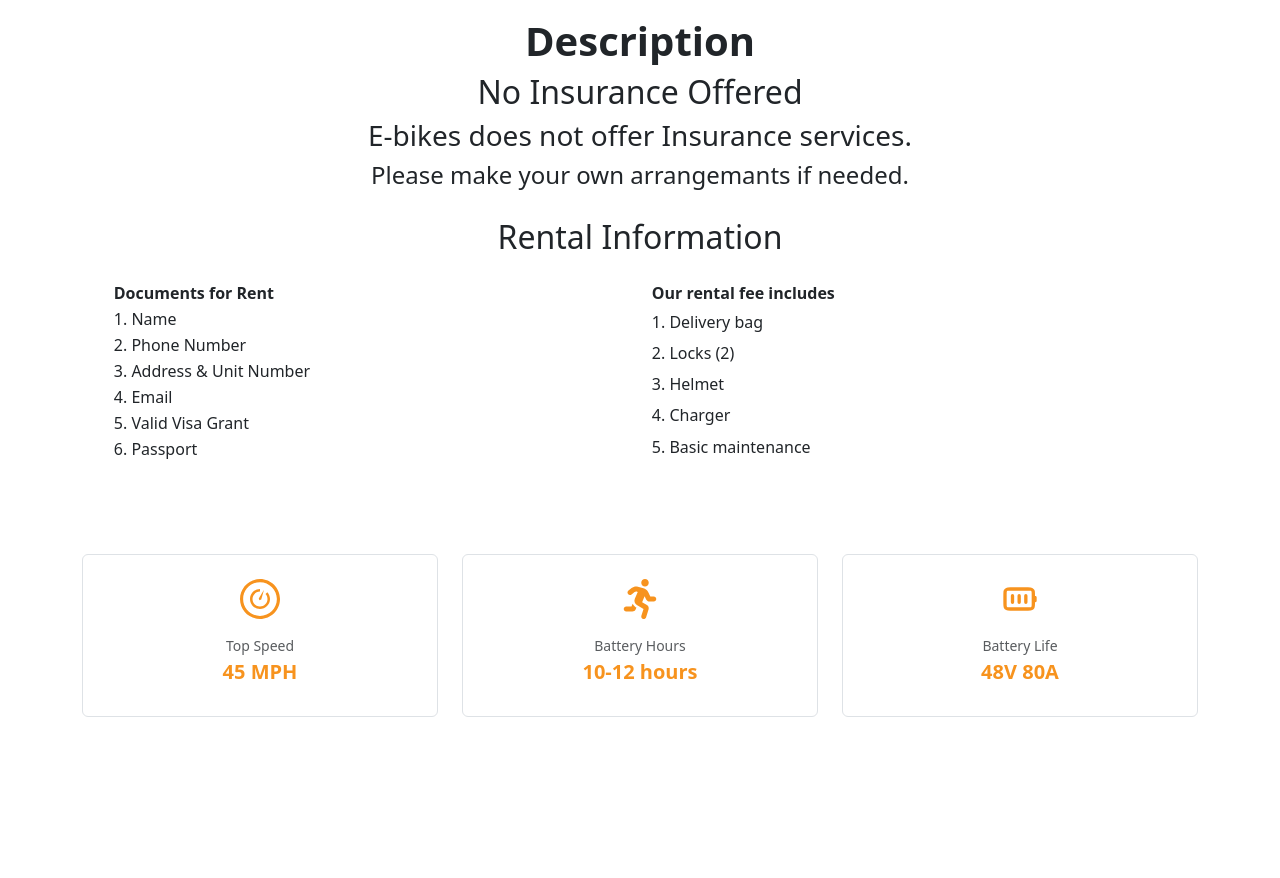
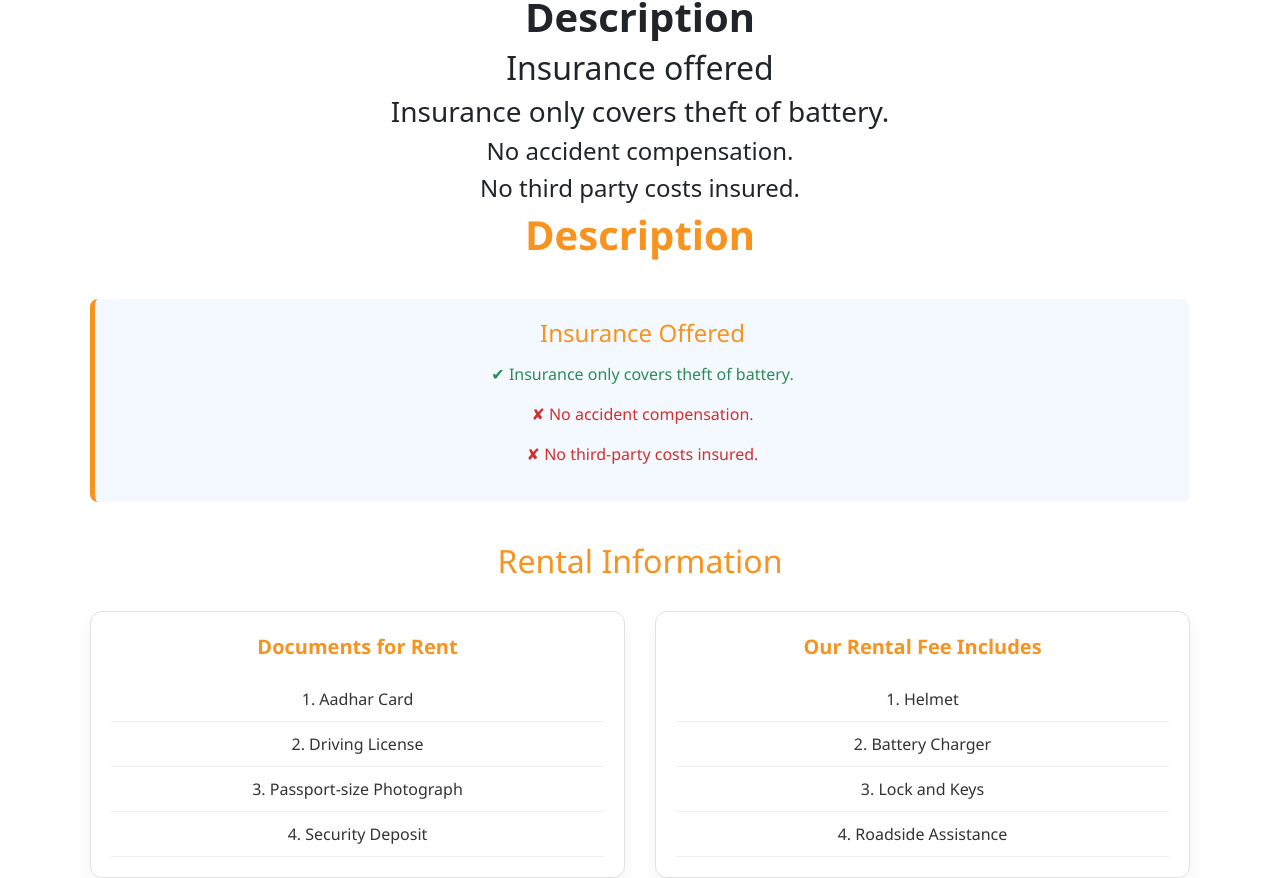
Before and after one commit to yashvikotak2003/E-bikes-Beyond-27-2025, a Next.js app: page /latestredproductdetails in a window 1280 px wide. Shown: the part 1053-1931 px from the top of the page. Before the commit the page ends 1818 px from the top, so only its background shows below. Built offline with nearby package versions, Linux system fonts and the light colour scheme.

Commit message:
Text Changes and Client Chnages in Beyond Bikes
Text Changes and Client Chnages in Beyond Bikes

```diff
--- a/src/app/amazingoffers/page.js
+++ b/src/app/amazingoffers/page.js
@@ -205,7 +205,7 @@ export default function AmazingOffers() {
       </section> */}
       <section className="hero-section">
   <h1 className="hero-title">SCHOOL STUDENTS DISCOUNT</h1>
-  <h2 className="hero-subtitle">Students deal</h2>
+  <h2 className="hero-subtitle">Students Discount</h2>
 
   <div className="food-container">
     {foodData.map((item, idx) => (
--- a/src/app/components/Hero.js
+++ b/src/app/components/Hero.js
@@ -210,7 +210,7 @@ export default function Hero() {
               fontWeight:'600',
               border:'none'
             }}
-            >Rent NOW</a>
+            >RENT NOW</a>
 
             {/* SEO fallback for crawlers */}
             <noscript>
--- a/src/app/components/Promotion.js
+++ b/src/app/components/Promotion.js
@@ -84,7 +84,7 @@ export default function Promotion() {
         <h4 className="mb-3" itemProp="opens">
           Mon - Sun: <time dateTime="10:00">9am</time> - <time dateTime="18:00">7pm</time>
         </h4>
-        <h4 className="mb-0 text-dark fw-semibold" itemProp="closes">All E-bikes Avaliable at anytime</h4>
+        <h4 className="mb-0 text-dark fw-semibold" itemProp="closes">All E-bikes avaliable at anytime</h4>
       </div>
     </motion.section>
   );
--- a/src/app/json/products.json
+++ b/src/app/json/products.json
@@ -18,7 +18,7 @@
     {
       "id": 3,
       "name": "E-bike 10-12h",
-      "image": "/images/latest-ready-to-run-e-bike-red-removebg-preview-latest-one.png",
+      "image": "/images/Latest-Change-Angle-Red-Cycle.png",
       "price": "$70.00 USD",
       "oldPrice": "$80.00 USD"
     }
--- a/src/app/latestredproductdetails/page.js
+++ b/src/app/latestredproductdetails/page.js
@@ -281,7 +281,7 @@ export default function CartoonDetailsPage() {
           </div>
         </div>
       </div>
-      <div className="container text-center py-5">
+      <div className="container text-center py-4">
         {/* <ul className="nav nav-tabs justify-content-center border-0 mb-4">
           <li className="nav-item">
             <a className="nav-link active fw-bold" aria-current="page" href="#">Description</a>
@@ -294,50 +294,49 @@ export default function CartoonDetailsPage() {
           </li>
         </ul> */}
         <h1 className="fw-bold" aria-current="page" href="#">Description</h1>
-            <h2>No Insurance Offered</h2>
-            <h3>E-bikes does not offer Insurance services.</h3>
-            <h4>Please make your own arrangemants if needed.</h4>
+            <h2>Insurance offered</h2>
+            <h3>Insurance only covers theft of battery.</h3>
+            <h4>No accident compensation.</h4>
+            <h4>No third party costs insured.</h4>
 
         {/* <h2 className="fw-bold display-5">Conquer the city streets or <br /><span className="text-secondary">the mountain trails</span></h2> */}
         {/* <p className="mt-3 fs-5 text-muted px-2 px-md-5">
          The MK220 new generation 20 Cargo E-Bike comes with our Battery Efficiency Saving (BES) technology.  This new BES technology give riders 20% more of their trip is distance and 10% more of the gradeability and 10% less of its weight than our old generation .  </p> */}
 
-         <div style={{ padding: '20px' }}>
-      <h2 className='mb-4' style={{ textAlign: 'center' }}>Rental Information</h2>
-      <div style={{ display: 'flex', justifyContent: 'space-around' }}>
-        {/* Documents for Rent Table */}
-        <table style={{ width: '48%', margin: '0 10px', padding:'10px', textAlign: 'left',borderRadius:'10px' }}>
-          <thead>
-            <tr>
-              <th>Documents for Rent</th>
-            </tr>
-          </thead>
-          <tbody>
-            {documentsForRent.map((item, index) => (
-              <tr key={index}>
-                <td>{index + 1}. {item}</td>
-              </tr>
-            ))}
-          </tbody>
-        </table>
+         <div className="description-section">
+  <h1 className="section-title">Description</h1>
 
-        {/* Important Information Table */}
-        <table style={{ width: '48%', margin: '0 10px', textAlign: 'left' }}>
-          <thead>
-            <tr>
-              <th>Our rental fee includes</th>
-            </tr>
-          </thead>
-          <tbody>
-            {importantInformation.map((item, index) => (
-              <tr key={index}>
-                <td>{index + 1}. {item}</td>
-              </tr>
-            ))}
-          </tbody>
-        </table>
-      </div>
+  <div className="insurance-box">
+    <h2 className="insurance-title">Insurance Offered</h2>
+    <p className="positive">✔ Insurance only covers theft of battery.</p>
+    <p className="negative">✘ No accident compensation.</p>
+    <p className="negative">✘ No third-party costs insured.</p>
+  </div>
+
+  <h2 className="rental-title">Rental Information</h2>
+
+  <div className="info-cards">
+    <div className="info-card">
+      <div className="info-header">Documents for Rent</div>
+      <ul className="info-list">
+        <li>1. Aadhar Card</li>
+        <li>2. Driving License</li>
+        <li>3. Passport-size Photograph</li>
+        <li>4. Security Deposit</li>
+      </ul>
     </div>
+
+    <div className="info-card">
+      <div className="info-header">Our Rental Fee Includes</div>
+      <ul className="info-list">
+        <li>1. Helmet</li>
+        <li>2. Battery Charger</li>
+        <li>3. Lock and Keys</li>
+        <li>4. Roadside Assistance</li>
+      </ul>
+    </div>
+  </div>
+</div>
 
         <div className="row row-cols-1 row-cols-md-4 g-4 mt-5">
           <div className="col-md-4">
--- a/src/app/layout.js
+++ b/src/app/layout.js
@@ -13,8 +13,8 @@ const geistMono = Geist_Mono({
 });
 
 export const metadata = {
-  title: "Create Next App",
-  description: "Generated by create next app",
+  title: "Beyond Bikes",
+  description: "Generated by beyond bikes",
 };
 
 export default function RootLayout({ children }) {
--- a/src/app/review/page.js
+++ b/src/app/review/page.js
@@ -56,7 +56,8 @@ export default function Review() {
         />
       </Head>
 
-      <main className="container py-5">
+      <main className="container py-3">
+      <h1 className='text-center py-3' style={{color:'rgb(247, 147, 30)'}}>Reviews</h1>
         <section className="row g-4">
           {team.map((member, index) => (
             <article className="col-md-6 col-lg-6" key={index}>
@@ -93,7 +94,7 @@ export default function Review() {
                   {renderStars(member.rating)}
                 </div>
                 <div className="fw-bold" style={{color:'#f7931e',fontStyle:'italic'}}>- {member.name}</div>
-                <div className="small" style={{color:'#f7931e'}}>{member.role}</div>
+                {/* <div className="small" style={{color:'#f7931e'}}>{member.role}</div> */}
               </div>
             </article>
           ))}
--- a/src/app/styles/ProductSection.css
+++ b/src/app/styles/ProductSection.css
@@ -87,10 +87,10 @@
 
 .product-image {
   margin-bottom: 1.5rem;
-  width: 100%;
-  max-width: 217px;
+  /* width: 100%;
+  max-width: 217px; */
   height: 180px;
-  object-fit: contain;
+  /* object-fit: contain; */
   margin-left: auto;
   margin-right: auto;
 }
--- a/src/app/styles/productdetails.css
+++ b/src/app/styles/productdetails.css
@@ -54,3 +54,89 @@
   width: 350px !important;
 }
 }
+
+.description-section {
+  max-width: 1100px;
+  margin: 0px auto;
+  padding: 0px;
+  font-family: 'Segoe UI', sans-serif;
+  color: #333;
+}
+
+.section-title {
+  font-size: 2.5rem;
+  font-weight: 700;
+  text-align: center;
+  color: rgb(247, 147, 30);
+  margin-bottom: 40px;
+}
+
+.insurance-box {
+  background-color: #f3f9ff;
+  border-left: 5px solid rgb(247, 147, 30);
+  padding: 20px;
+  margin-bottom: 40px;
+  border-radius: 8px;
+}
+
+.insurance-title {
+  font-size: 1.5rem;
+  margin-bottom: 15px;
+  color: rgb(247, 147, 30);
+}
+
+.positive {
+  color: #2e8b57;
+  font-weight: 500;
+}
+
+.negative {
+  color: #d32f2f;
+  font-weight: 500;
+}
+
+.rental-title {
+  text-align: center;
+  font-size: 2rem;
+  color: rgb(247, 147, 30);
+  margin-bottom: 30px;
+}
+
+.info-cards {
+  display: flex;
+  justify-content: space-between;
+  gap: 30px;
+  flex-wrap: wrap;
+}
+
+.info-card {
+  flex: 1 1 45%;
+  background-color: #ffffff;
+  border: 1px solid #e1e1e1;
+  border-radius: 12px;
+  box-shadow: 0 8px 20px rgba(0, 0, 0, 0.05);
+  padding: 20px;
+  transition: transform 0.3s ease;
+}
+
+.info-card:hover {
+  transform: translateY(-5px);
+}
+
+.info-header {
+  font-size: 1.25rem;
+  font-weight: 600;
+  margin-bottom: 15px;
+  color: rgb(247, 147, 30);
+}
+
+.info-list {
+  list-style: none;
+  padding: 0;
+  margin: 0;
+}
+
+.info-list li {
+  padding: 10px 0;
+  border-bottom: 1px solid #efefef;
+}
```
Also changed, not shown: src/app/about/page.js (+1 -7 lines), src/app/cartoonproductdetails/page.js (+37 -38 lines), src/app/productdetails/page.js (+42 -21 lines), 1 other file (tests, documents, lock files or other folders).
